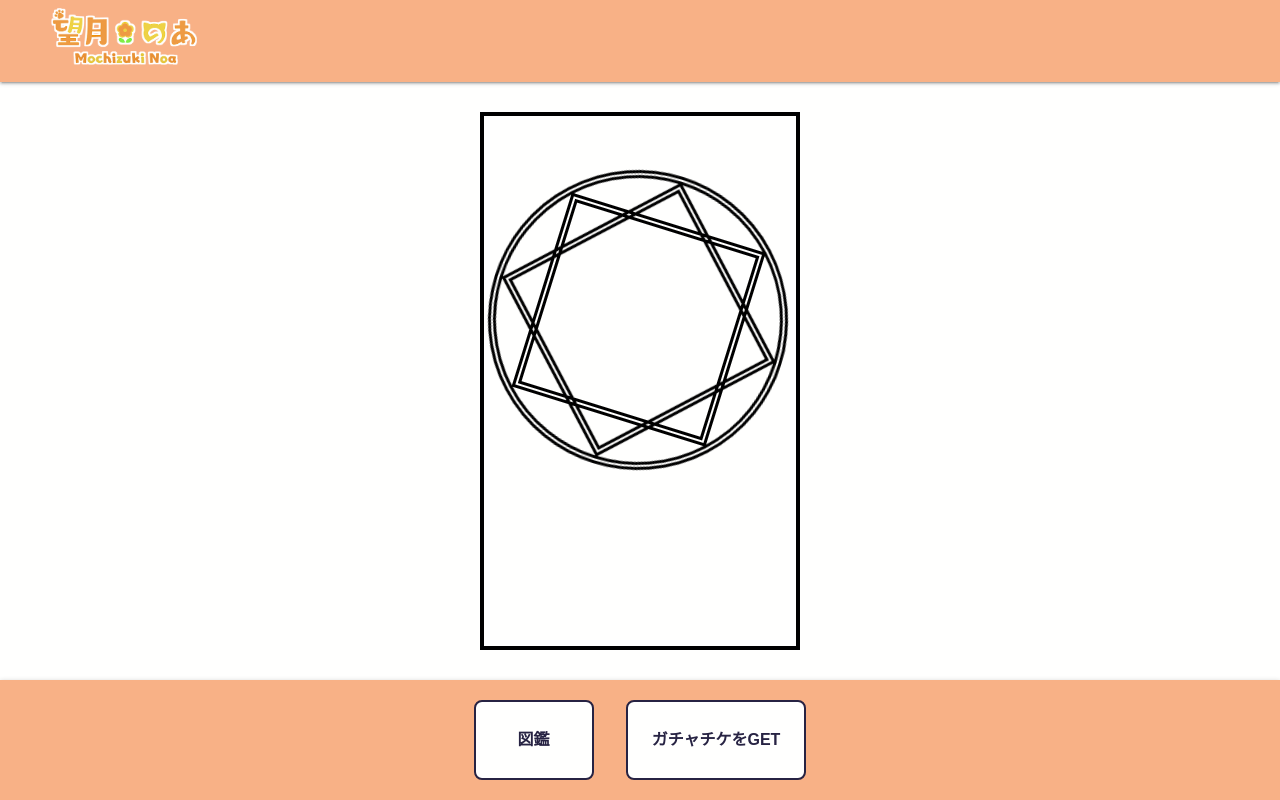
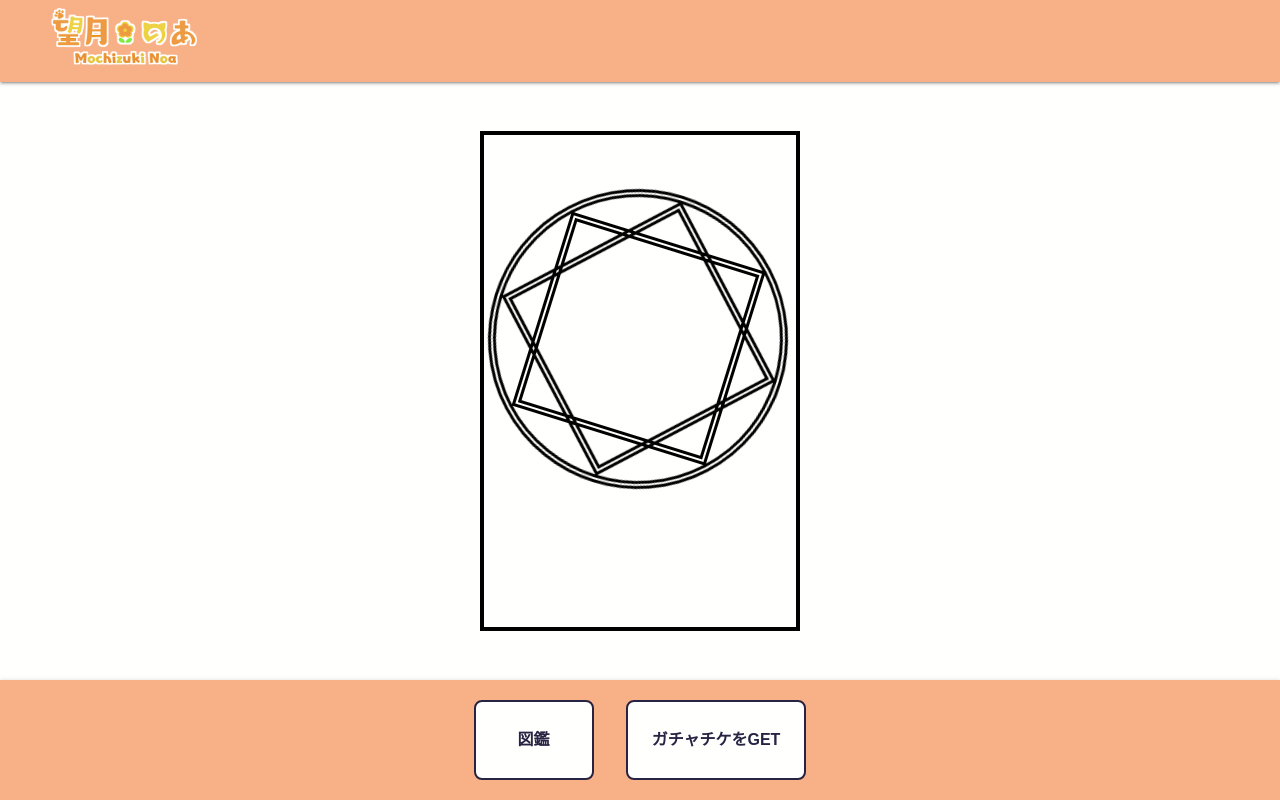
Before and after one commit to MochiNoaProject/mochinoa.com, a Next.js app: page /gacha in a window 1280 px wide. Built offline with nearby package versions, Linux system fonts and the light colour scheme; a web font is replaced by a local one.

Commit message:
feat(app/gacha): update ui

```diff
--- a/app/gacha/Result.module.css
+++ b/app/gacha/Result.module.css
@@ -8,6 +8,7 @@
   border: 4px solid #000;
   width: 320px;
   height: 90%;
+  max-height: 500px;
   display: flex;
   flex-direction: column;
   padding: 8px 4px;
```
